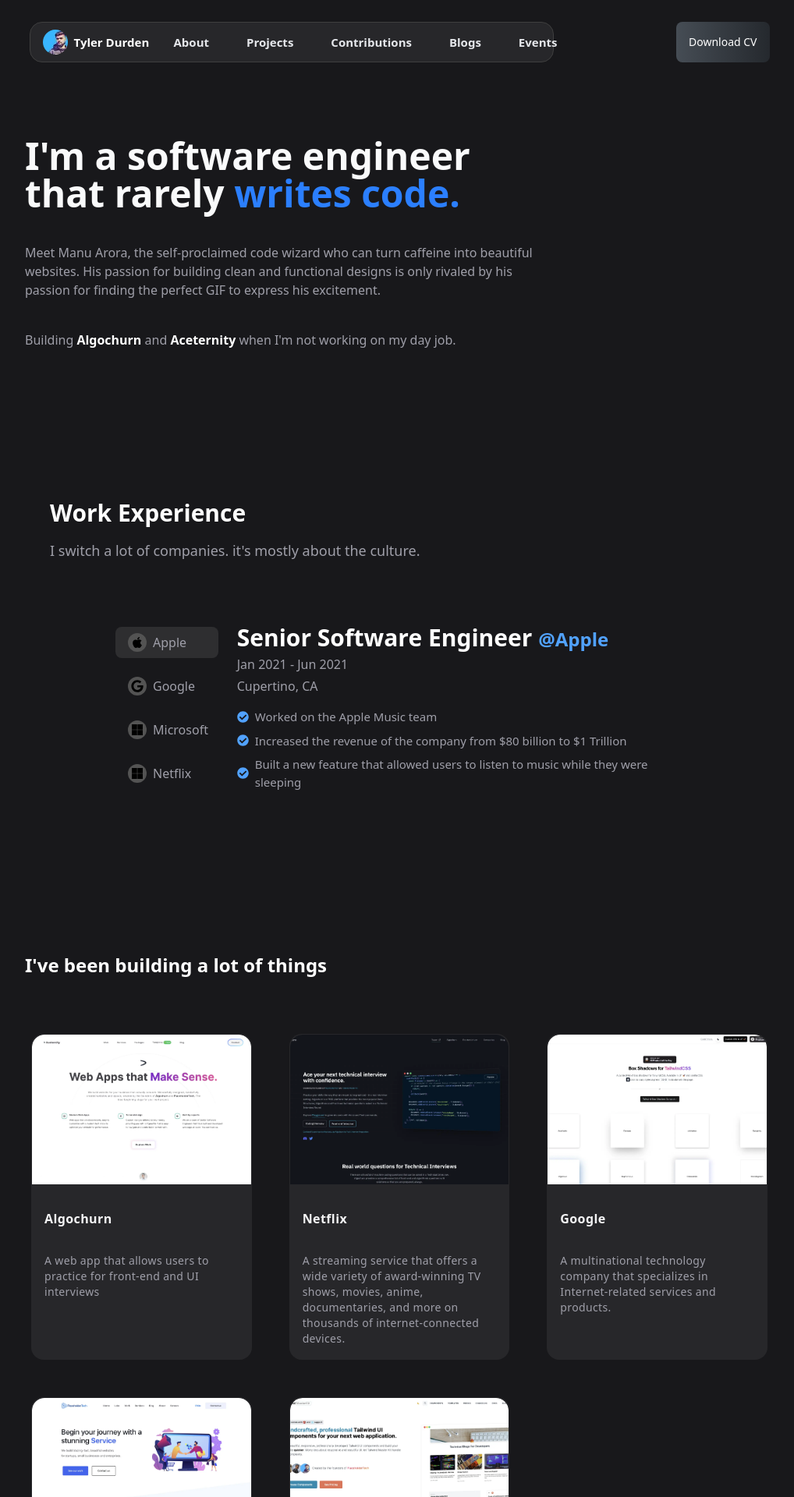
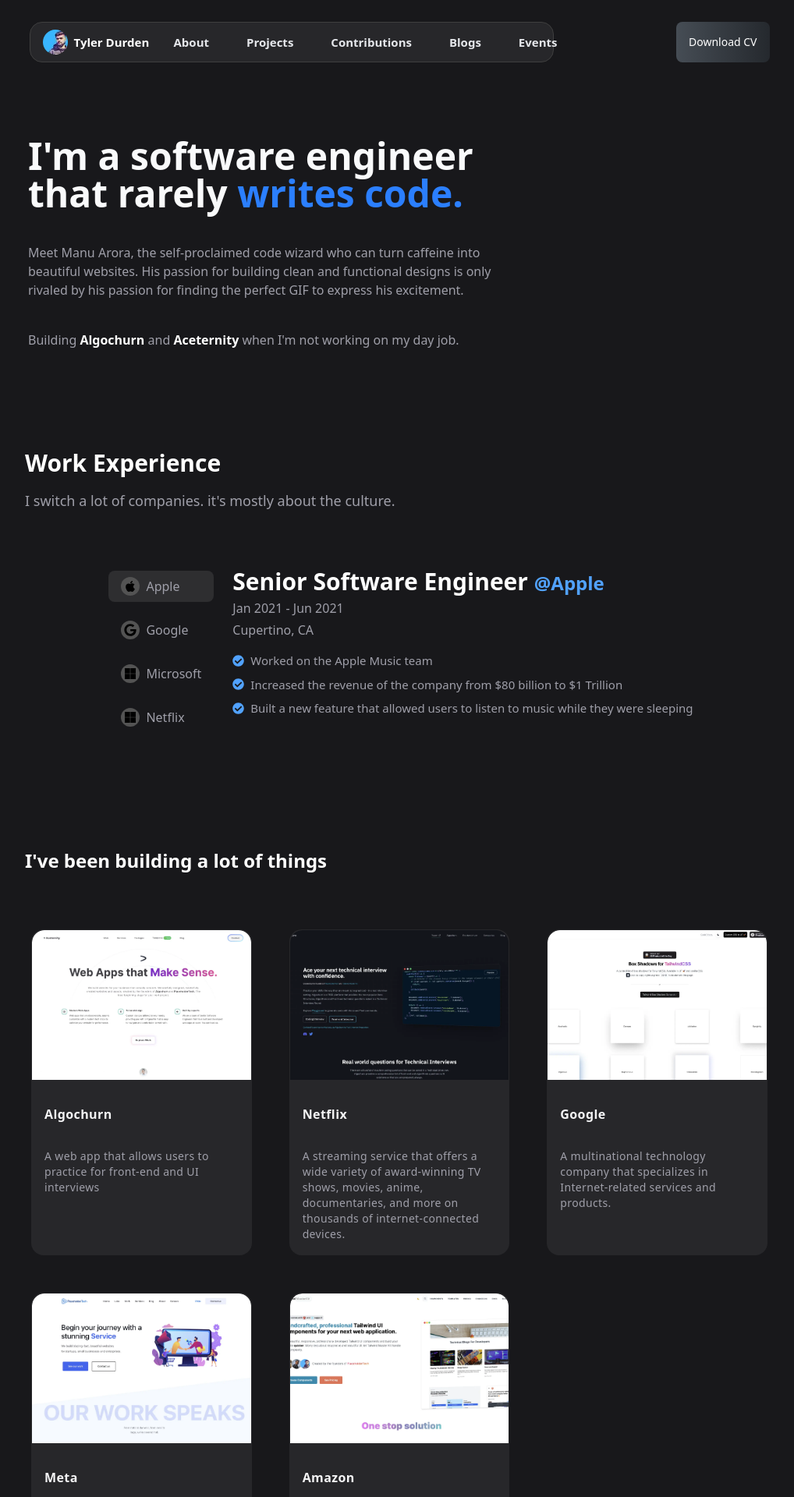
Before and after one commit to wizzcode01/devpro-project, a React (Vite) app: page / in a window 1280 px wide. Shown: the top 1920 px of the page at 78% size, without its empty margins (128-1146 px from the left). Built offline with nearby package versions, Linux system fonts and the light colour scheme.

Commit message:
added files

```diff
--- a/src/components/Horo.jsx
+++ b/src/components/Horo.jsx
@@ -1,7 +1,7 @@
 const Hero = () => {
   return (
-    <div className="lg:max-w-6xl mx-auto">
-        <div className="flex flex-col gap-10 text-start md:w-2xl md:mt-0 lg:m-24 mt-20 w-[90%] m-5">
+    <div className="lg:max-w-5xl mx-auto">
+        <div className="flex flex-col gap-10 text-start md:w-2xl md:p-4 mt-20 w-[90%] m-5">
             <h1 className="text-gray-50 md:text-5xl text-4xl font-bold">I'm a software engineer that rarely <span className="text-blue-500">writes code.</span></h1>
             <p className="text-zinc-400 text-[16px]">Meet Manu Arora, the self-proclaimed code wizard who can turn caffeine into beautiful websites. His passion for building clean and functional designs is only rivaled by his passion for finding the perfect GIF to express his excitement.</p>
             <p className="text-zinc-400 text-[16px]">Building <span className="text-white font-semibold">Algochurn </span> and <span className="text-white font-semibold">Aceternity </span> when I'm not working on my day job.</p>
--- a/src/components/Navbar.jsx
+++ b/src/components/Navbar.jsx
@@ -18,7 +18,7 @@
 
   return (
     <div className="flex justify-evenly lg:max-w-6xl mx-auto md:w-full w-[90%] relative">
-      <div className="bg-zinc-800 text-white border border-[#3f3f3f] flex items-center rounded-2xl h-13 px-4 w-[95%] md:w-2xl lg:mr-14 mt-7">
+      <div className="md:bg-zinc-800 md:text-white md:border md:border-[#3f3f3f] flex items-center rounded-2xl h-13 px-4 w-[95%] md:w-2xl lg:mr-14 mt-7">
         <div className="flex items-center gap-4  font-semibold w-96 justify-between">
           <Link to="/" className="">
             <div className="flex items-center justify-start w-36 gap-2 font-bold overflow-hidden">
@@ -61,7 +61,7 @@
 
           {/* Mobile Toggle */}
           <button
-            className="md:hidden text-white text-2xl"
+            className="md:hidden text-white text-xl"
             onClick={() => setIsOpen(!isOpen)}
           >
             {isOpen ? <FaTimes /> : <FaBars />}
@@ -78,18 +78,18 @@
 
       {/* Mobile Menu */}
       {isOpen && (
-        <div className="absolute top-20 left-0 w-full bg-zinc-800 border-t border-[#3f3f3f] flex flex-col items-center gap-6 py-6 md:hidden z-50 rounded-b-2xl">
+        <div className="absolute min-h-screen bg-zinc-800 top-20 left-0 w-full flex flex-col justify-center items-center gap-10 md:hidden z-50 rounded-b-2xl">
           {navLinks.map((link, index) => (
             <Link
               key={index}
               to={link.path}
               onClick={() => setIsOpen(false)}
-              className="text-gray-200 hover:text-gray-400"
+              className="text-gray-200 text-lg hover:text-gray-400"
             >
               {link.title}
             </Link>
           ))}
-          <button className="text-white text-sm bg-gradient-to-r from-[#464d55] to-[#25292e] px-4 py-2 duration-150 hover:opacity-80 rounded-lg">
+          <button className="text-white text-lg bg-gradient-to-r from-[#464d55] to-[#25292e] px-4 py-2 duration-150 hover:opacity-80 rounded-lg">
             Download CV
           </button>
         </div>
--- a/src/components/Projects.jsx
+++ b/src/components/Projects.jsx
@@ -45,7 +45,7 @@
 
 const Project = () => {
   return (
-    <div className="max-w-5xl mx-auto px-8">
+    <div className="max-w-5xl mx-auto px-8 md:mt-36">
       <h1 className="text-2xl font-bold text-white mb-6">
         I've been building a lot of things
       </h1>
--- a/src/components/Work.jsx
+++ b/src/components/Work.jsx
@@ -113,12 +113,12 @@
      const detail = companies[companyDetail].details[0]
 
    return (
-    <div className="md:max-w-5xl lg:m-48">
-        <div className="text-white flex flex-col gap-4 md:m-0 m-5 md:mt-0 mt-20 ">
+    <div className="md:max-w-5xl mx-auto p-6 md:p-0">
+        <div className="text-white flex flex-col gap-4 md:p-8 md:mt-20 mt-10">
             <h1 className="text-3xl font-semibold text-white">Work Experience</h1>
             <p className="text-zinc-400 text-lg">I switch a lot of companies. it's mostly about the culture.</p>
         </div>
-        <div className="lg:flex lg:flex-row flex flex-col gap-5 lg:m-20 m-5">
+        <div className="lg:flex lg:flex-row flex flex-col md:w-5xl md:mt-10 mt-4 justify-center gap-5">
               <div className="flex lg:flex-col gap-4 relative z-20 p-1 overflow-x-auto whitespace-nowrap ">
                 {companies.map((company, index) => (
                   <div
```
